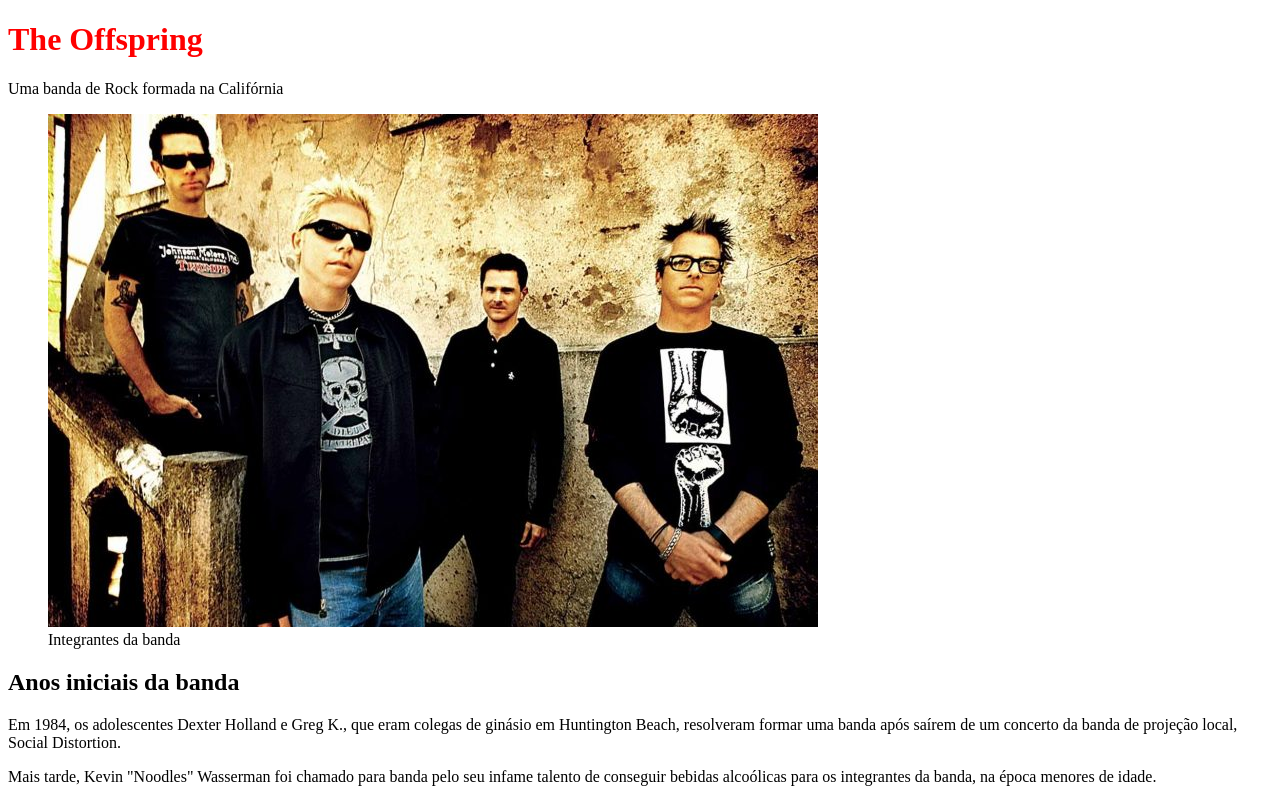
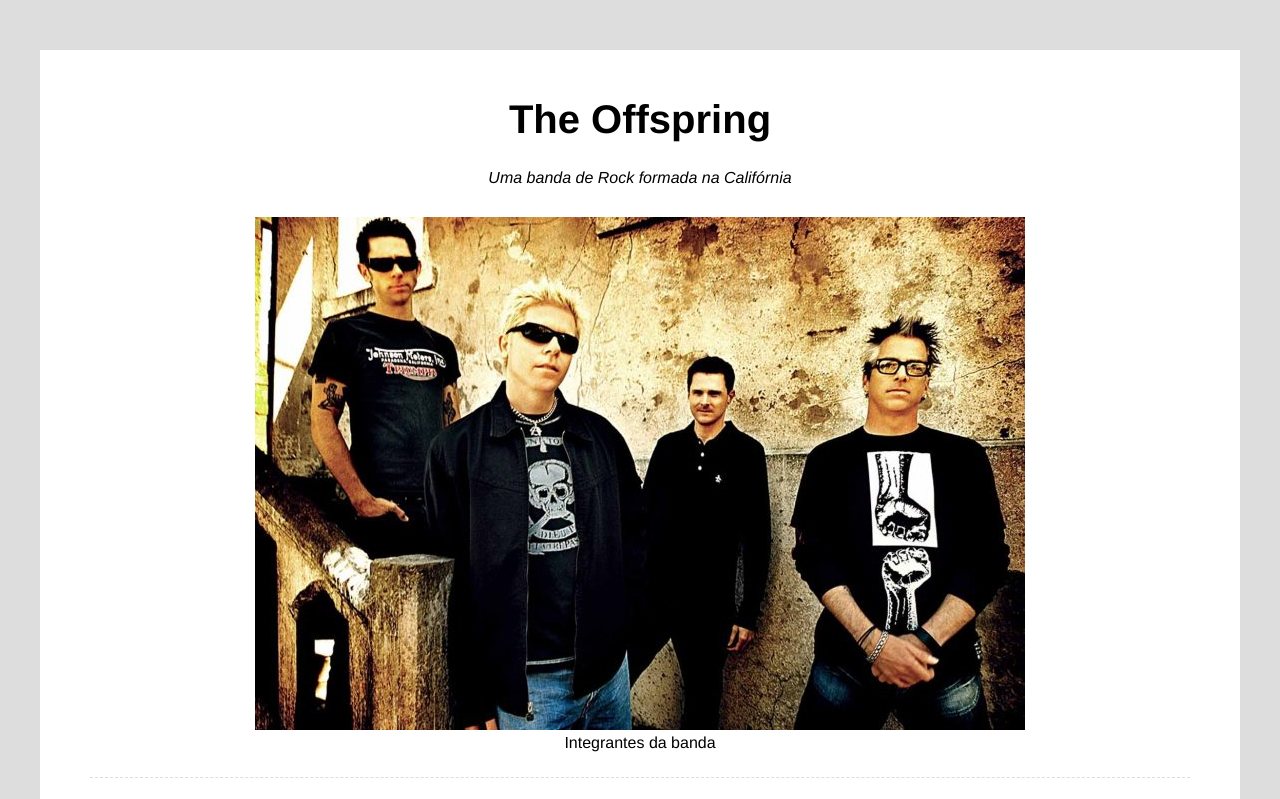
Before and after one commit to ThiagoMoraisAluno/Projeto-Tributo, a plain HTML site: page PROJETO_TRIBUTO/index.html in a window 1280 px wide. Shown: the top 799 px of the page. Drawn offline with Linux system fonts and the light colour scheme.

Commit message:
Adicionando css no projeto

```diff
--- a/PROJETO_TRIBUTO/css/style.css
+++ b/PROJETO_TRIBUTO/css/style.css
@@ -1,3 +1,40 @@
-h1{
-    color: red;
+html{
+    background-color: #ddd;
+    font-family: Helvetica;
 }
+
+.container{
+    max-width: 1100px;
+    background-color: #fff;
+    position: relative;
+    margin: 50px auto;
+    padding: 20px 50px;
+}
+
+.bold{
+    font-weight: bold;
+}
+
+.header{
+    text-align: center;
+}
+.main-title{
+    font-size: 40px;
+}
+
+.main-paragraph{
+    font-style: italic;
+}
+
+.featured-image{
+    text-align: center;
+    margin-top: 30px;
+}
+
+/* Biografia */
+.biography-container{
+    padding: 25px 0;
+    margin: 25px 0;
+    border-top: 1px dashed #ddd;
+    border-bottom: 1px dashed #ddd;
+}
```
